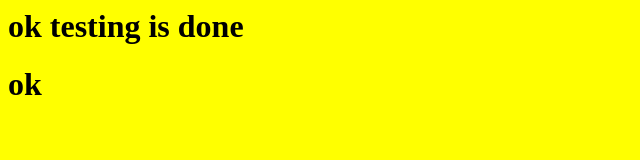
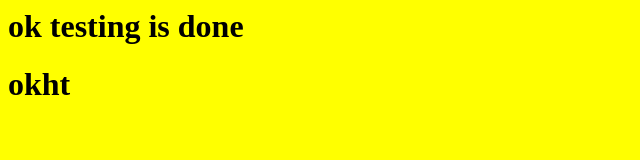
Before and after one commit to SyedRahat/github1, a plain HTML site: page index.html in a window 1280 px wide. Shown: the full height of the page, 0-640 px from the left. Drawn offline with Linux system fonts and the light colour scheme.

Commit message:
4th commit

```diff
--- a/index.html
+++ b/index.html
@@ -1,6 +1,6 @@
 <html>
 <body bgcolor="yellow">
 <h1>ok testing is done</h1>
-  <h1>ok</h1>
+  <h1>okht</h1>
 </body>
 </html>
```
